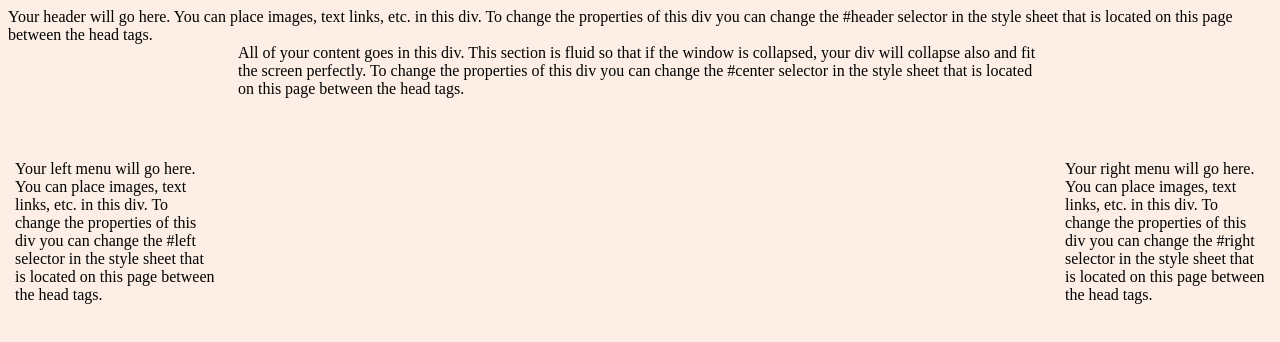
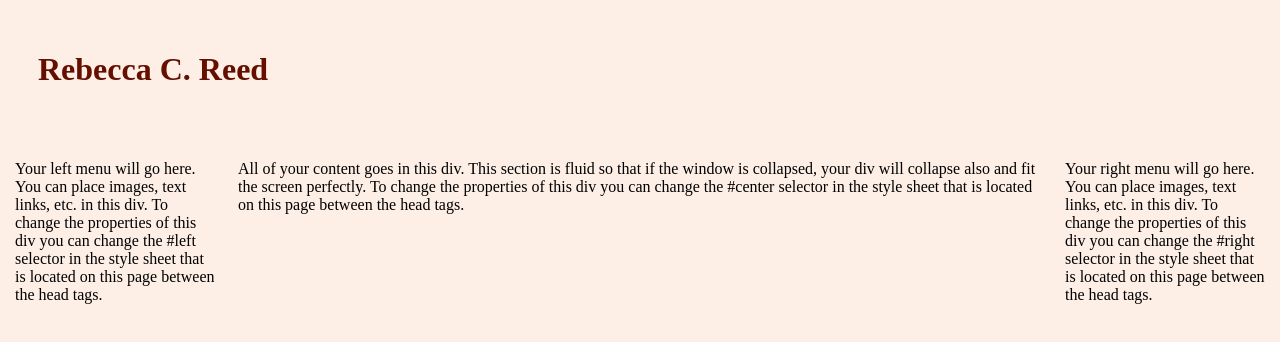
Before and after one commit to rebeccacreed/rebeccacreed.github.io, a plain HTML site: page index.html in a window 1280 px wide. Drawn offline with Linux system fonts and the light colour scheme.

Commit message:
Update index.html

```diff
--- a/index.html
+++ b/index.html
@@ -5,11 +5,10 @@
 </head>
 <body>
 
-<div id="Rebecca C. Reed">
+<div id="header">
 
-Your header will go here.  You can place images, text links, etc. in this div.  To change the properties of this div you can change the #header selector in the style sheet that is located on this page between the head tags.
-
-</div>
+<h1>Rebecca C. Reed
+</h1></div>
 
 <div id="left">
 
```
